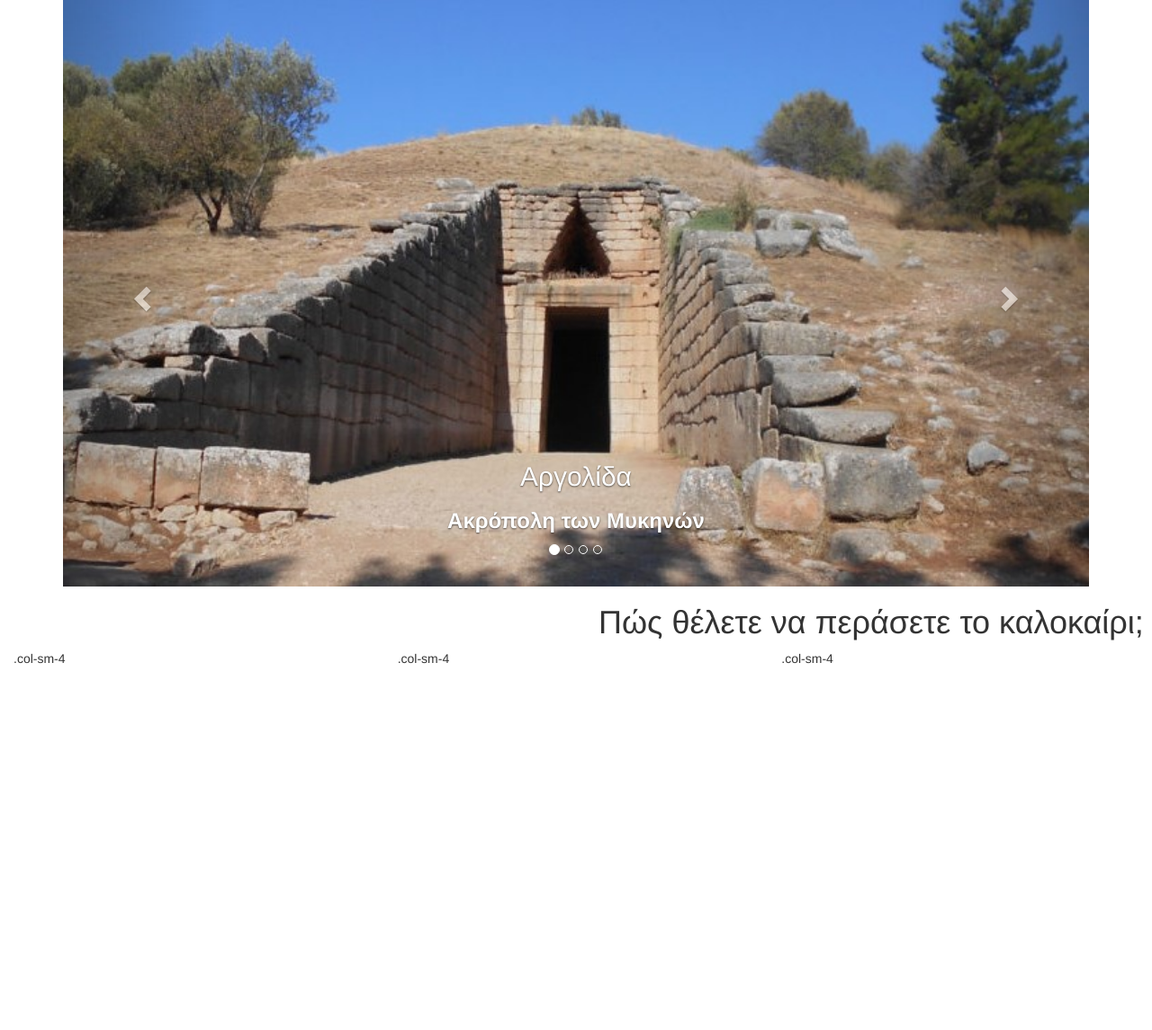
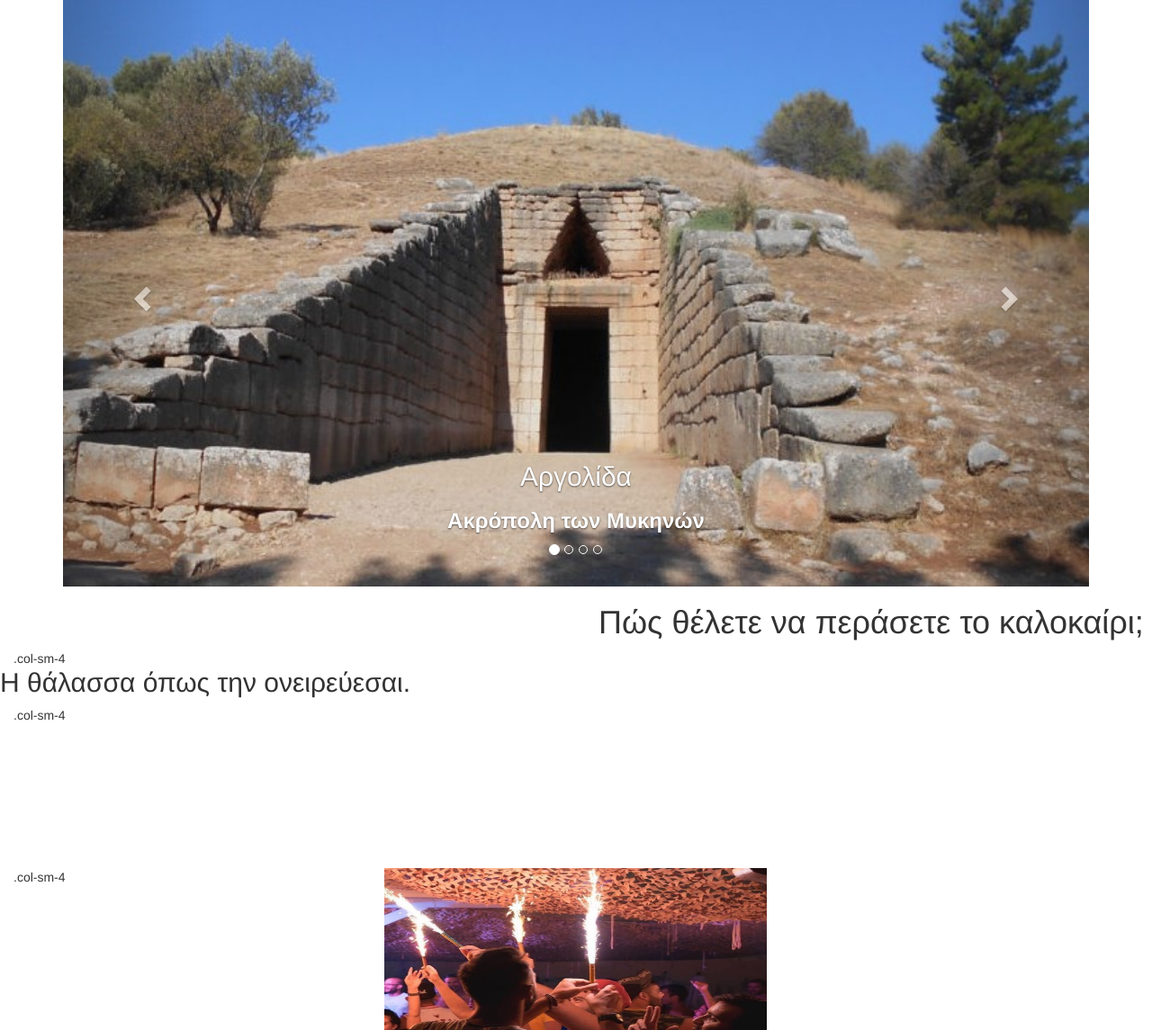
Before and after one commit to DimitrisTakos/diploma-thesis, a Django app: page / in a window 1280 px wide; the page is wider, and only the part inside the window is pictured. Shown: the part 271-1416 px from the top of that part at 90% size. Before the commit the page ends 1009 px from the top of that part, so only its background shows below. Run offline with Django 5.2, Linux system fonts and the light colour scheme; some libraries are stand-ins or nearby versions.

Commit message:
Create 3 photos for entertainment

```diff
--- a/tourism/templates/tourism/main_page.html
+++ b/tourism/templates/tourism/main_page.html
@@ -48,7 +48,10 @@
                 position: relative;
                 left: 650px;
             }
-
+           .picture{
+               position: relative;
+               right: 1250px;
+           }
 
     </style>
 </head>
@@ -120,8 +123,10 @@
   <h1 class="header1">Πώς θέλετε να περάσετε το καλοκαίρι;</h1>
   <div class="row">
     <div class="col-sm-4">.col-sm-4</div>
-
+      <h2>Η θάλασσα όπως την ονειρεύεσαι.</h2>
+          <img src="{% static 'css/images/Sea.jpg' %}" alt="sea" class= "picture" style="width: 425px; height: 180px;"/>
     <div class="col-sm-4">.col-sm-4</div>
+          <img src="{% static 'css/images/fun.jpg' %}" alt="fun" class="fun" style="width: 425px; height: 180px">
     <div class="col-sm-4">.col-sm-4</div>
   </div>
 </div>
```
Also changed, not shown: tourism/static/css/images/fun.jpg (added).
